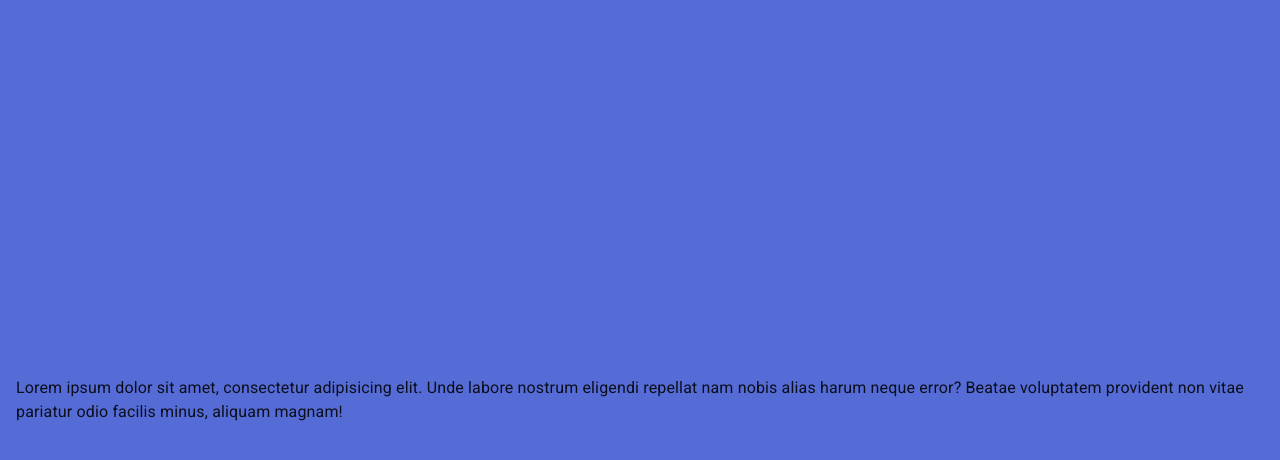
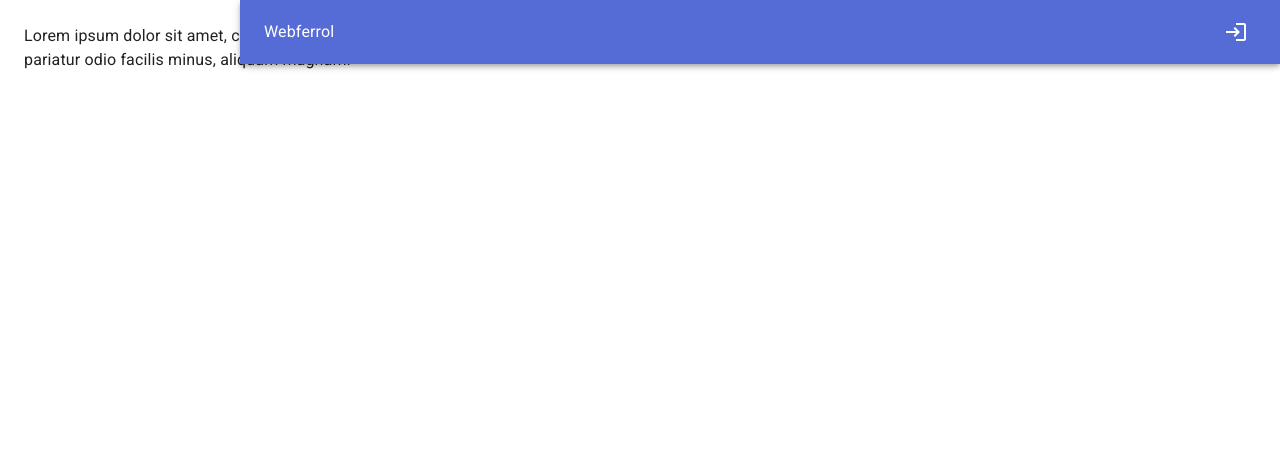
Before and after one commit to webferrol/journal-app, a React (Vite) app: page / in a window 1280 px wide. Shown: the top 460 px of the page. Built offline with nearby package versions, Linux system fonts and the light colour scheme.

Commit message:
feature Component NavBar

```diff
--- /dev/null
+++ b/src/components/NavBar.jsx
@@ -0,0 +1,45 @@
+import AppBar from '@mui/material/AppBar'
+import Toolbar from '@mui/material/Toolbar'
+import Grid from '@mui/material/Grid'
+import IconButton from '@mui/material/IconButton'
+import MenuOutlined from '@mui/icons-material/MenuOutlined'
+import Typography from '@mui/material/Typography'
+import PropTypes from 'prop-types'
+import LoginOutlined from '@mui/icons-material/LoginOutlined'
+
+export function NavBar ({ drawerWidth = 240 }) {
+  return (
+    <AppBar
+      position='fixed'
+      sx={
+        {
+          /* En pantallas mas pequeñas que "sm" estas reglas no se cumplen */
+          width: { sm: `calc(100% - ${drawerWidth}px)` },
+          ml: { sm: `${drawerWidth}px` }
+        }
+      }
+    >
+      <Toolbar>
+        <IconButton
+          color='inherit'
+          edge='start'
+          sx={{ display: { sm: 'none' } }}
+        >
+          <MenuOutlined />
+        </IconButton>
+        <Grid container alignItems='center' justifyContent='space-between'>
+          <Typography>
+            Webferrol
+          </Typography>
+          <IconButton color='inherit'>
+            <LoginOutlined />
+          </IconButton>
+        </Grid>
+      </Toolbar>
+    </AppBar>
+  )
+}
+
+NavBar.propTypes = {
+  drawerWidth: PropTypes.number
+}
--- a/src/layout/AppLayout.jsx
+++ b/src/layout/AppLayout.jsx
@@ -1,20 +1,28 @@
+import Box from '@mui/material/Box'
 import Grid from '@mui/material/Grid'
 import { Outlet } from 'react-router-dom'
+import { NavBar } from '../components/NavBar'
 
 export function AppLayout () {
   return (
     <Grid
       container
-      direction='column'
-      justifyContent='center'
-      alignItems='center'
       sx={{
         minHeight: '100vh',
-        padding: '1rem',
-        backgroundColor: 'primary.main'
+        alignItems: 'start'
       }}
     >
-      <Outlet />
+      {/* Navbar */}
+      <NavBar drawerWidth={240} />
+
+      {/* Sidebar */}
+
+      <Box
+        component='main'
+        sx={{ flexGrow: 1, p: 3 }}
+      >
+        <Outlet />
+      </Box>
     </Grid>
   )
 }
```
